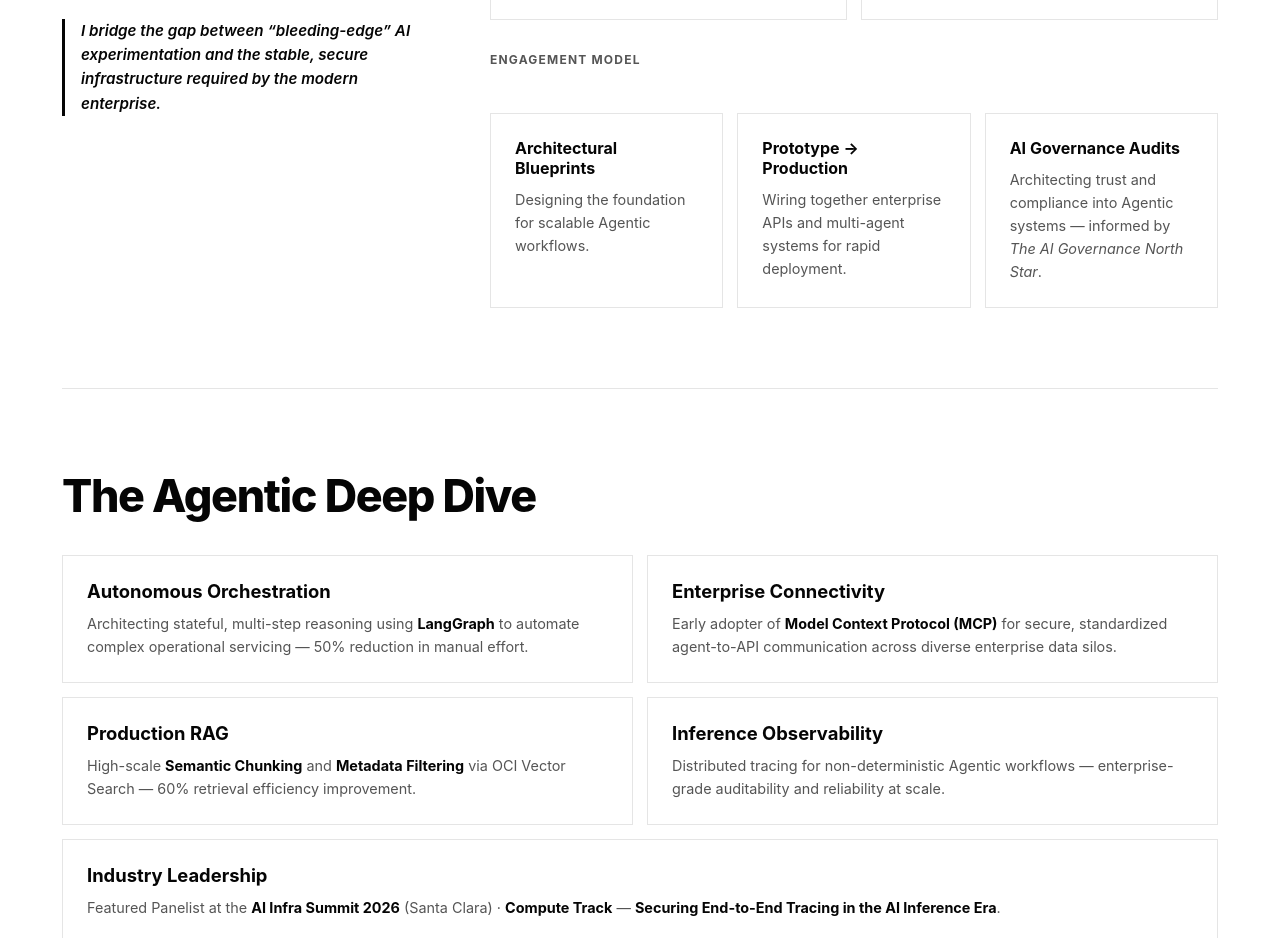
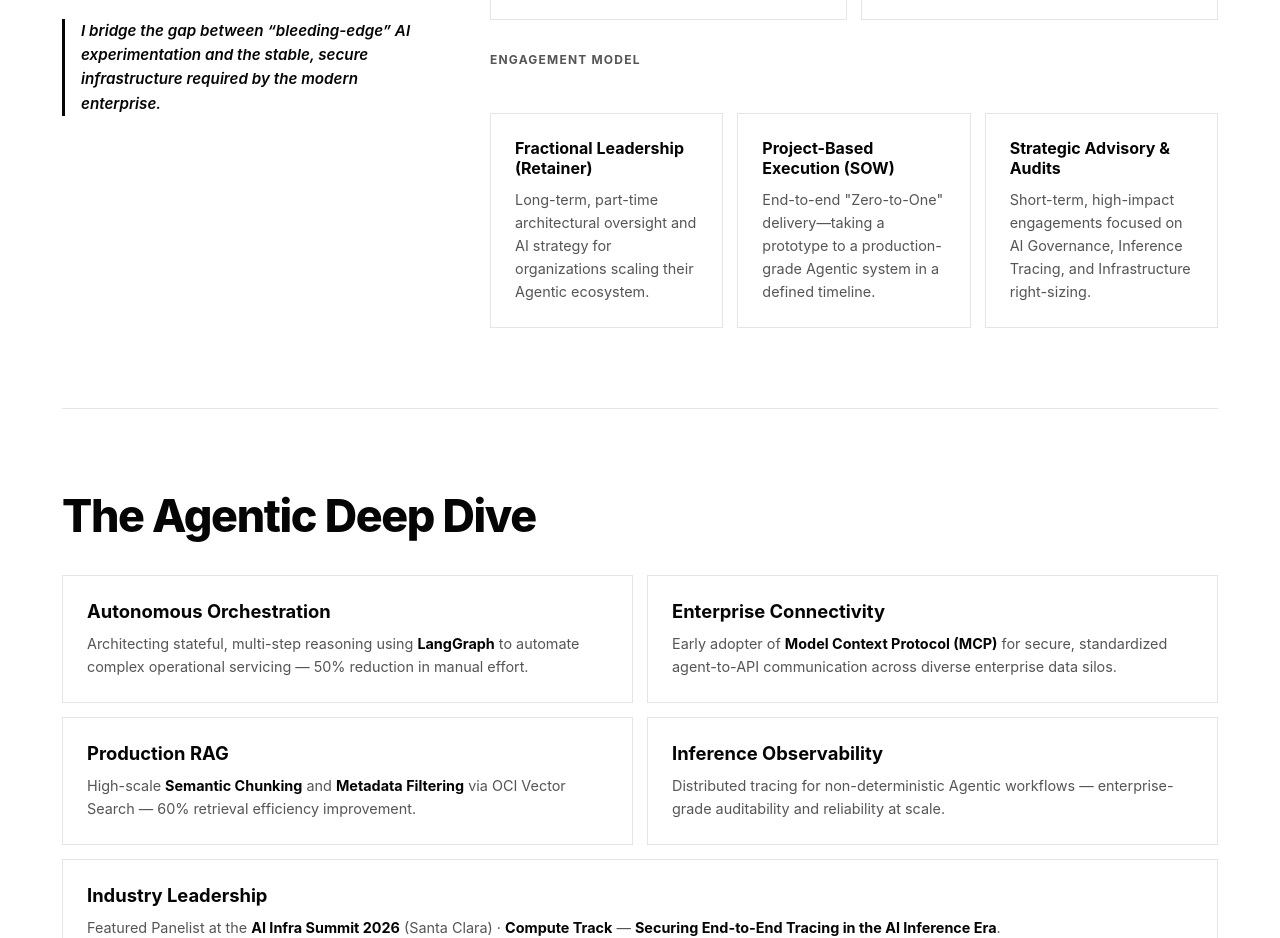
Before and after one commit to shivashankartummala/sivatummala-website, a Next.js app: page / in a window 1280 px wide. Shown: the part 1160-2098 px from the top of the page. Built offline with nearby package versions, Linux system fonts and the light colour scheme.

Commit message:
feat: update engagement model with Fractional Leadership, Project-Based Execution, and Strategic Advisory options

```diff
--- a/app/page.js
+++ b/app/page.js
@@ -105,19 +105,16 @@ export default function HomePage() {
             <h3 className="about-subheading">Engagement Model</h3>
             <div className="card-grid-3">
               <article className="feature-item reveal">
-                <h4>Architectural Blueprints</h4>
-                <p>Designing the foundation for scalable Agentic workflows.</p>
+                <h4>Fractional Leadership (Retainer)</h4>
+                <p>Long-term, part-time architectural oversight and AI strategy for organizations scaling their Agentic ecosystem.</p>
               </article>
               <article className="feature-item reveal">
-                <h4>Prototype → Production</h4>
-                <p>Wiring together enterprise APIs and multi-agent systems for rapid deployment.</p>
+                <h4>Project-Based Execution (SOW)</h4>
+                <p>End-to-end "Zero-to-One" delivery—taking a prototype to a production-grade Agentic system in a defined timeline.</p>
               </article>
               <article className="feature-item reveal">
-                <h4>AI Governance Audits</h4>
-                <p>
-                  Architecting trust and compliance into Agentic systems — informed by{' '}
-                  <em>The AI Governance North Star</em>.
-                </p>
+                <h4>Strategic Advisory & Audits</h4>
+                <p>Short-term, high-impact engagements focused on AI Governance, Inference Tracing, and Infrastructure right-sizing.</p>
               </article>
             </div>
           </div>
```
